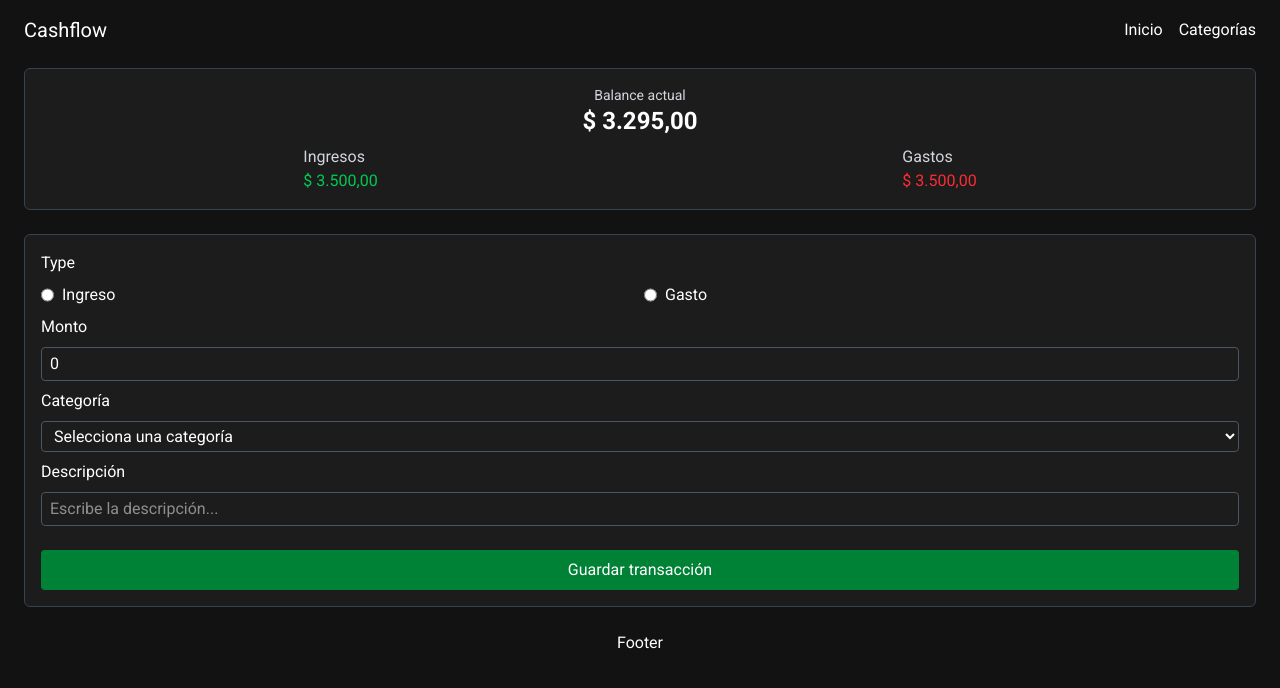
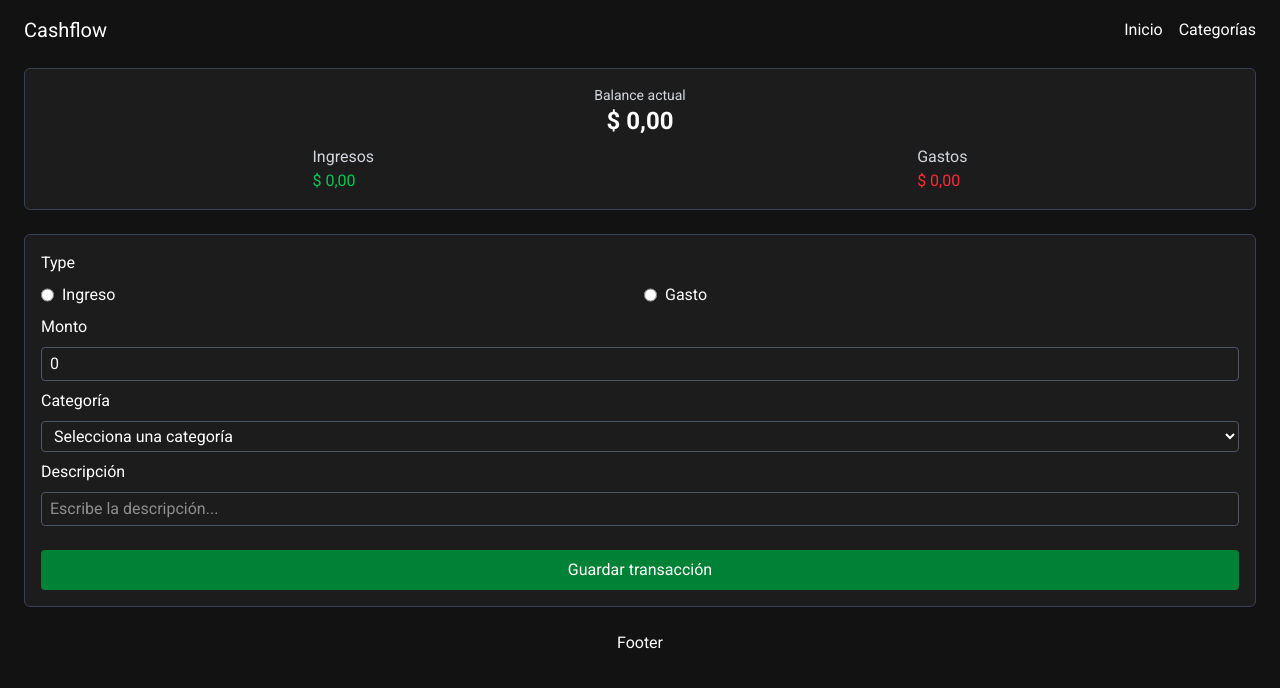
Before and after one commit to olicodea/cashflow-front, a React (Vite) app: page / in a window 1280 px wide. Shown: the top 688 px of the page. Built offline with nearby package versions, Linux system fonts and the light colour scheme.

Commit message:
feat(balance): Calcular y mostrar balances

```diff
--- a/src/components/CurrentBalance.jsx
+++ b/src/components/CurrentBalance.jsx
@@ -1,25 +1,63 @@
-import { useState } from "react";
+import { useMemo, useState } from "react";
+import { useData } from "../context/DataContext";
 import Card from "./Card";
 
 function CurrentBalance() {
-    const [state, setState] = useState(0);
+    const [balanceState, setBalanceState] = useState({
+        balance: 0,
+        income: 0,
+        expenses: 0,
+    });
+    const { transactions } = useData();
+
+    const formatCurrency = (amount) =>
+        amount.toLocaleString("es-AR", {
+            style: "currency",
+            currency: "ARS",
+        });
+
+    useMemo(() => {
+        let totalIncome = 0;
+        let totalExpenses = 0;
+        let balance = 0;
+
+        transactions.forEach((transaction) => {
+            const { type, amount } = transaction;
+
+            if (type === "income") totalIncome += amount;
+
+            if (type === "expense") totalExpenses += amount;
+        });
+
+        balance = totalIncome - totalExpenses;
+
+        setBalanceState({
+            balance: formatCurrency(balance),
+            income: formatCurrency(totalIncome),
+            expenses: formatCurrency(totalExpenses),
+        });
+    }, [transactions]);
 
     return (
         <Card>
             <header className="flex flex-col mx-auto items-center">
                 <h2 className="text-sm text-gray-300">Balance actual</h2>
-                <p className="text-2xl font-bold">$ 3.295,00</p>
+                <p className="text-2xl font-bold">{balanceState.balance}</p>
             </header>
             <section aria-label="Desglose de ingresos y gastos">
                 <dl className="flex justify-around items-center">
                     <div>
                         <dt className="text-gray-300">Ingresos</dt>
-                        <dd className="text-green-500">$ 3.500,00</dd>
+                        <dd className="text-green-500">
+                            {balanceState.income}
+                        </dd>
                     </div>
 
                     <div>
                         <dt className="text-gray-300">Gastos</dt>
-                        <dd className="text-red-500">$ 3.500,00</dd>
+                        <dd className="text-red-500">
+                            {balanceState.expenses}
+                        </dd>
                     </div>
                 </dl>
             </section>
```
